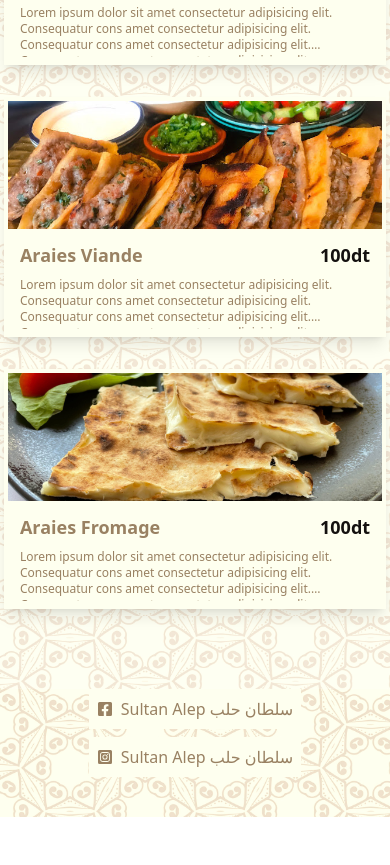
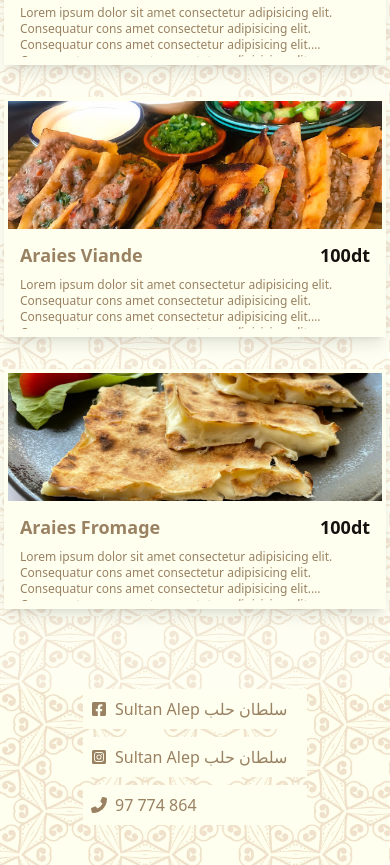
Before and after one commit to fedibbm/Menu_Sultan_Halab, a React (Vite) app: page /menu/Entrees in a window 390 px wide. Shown: the part 2067-2932 px from the top of the page. Before the commit the page ends 2884 px from the top, so only its background shows below. Built offline with nearby package versions, Linux system fonts and the light colour scheme; a web font is replaced by a local one.

Commit message:
added phone number to footer

```diff
--- a/src/components/Footer.jsx
+++ b/src/components/Footer.jsx
@@ -1,20 +1,25 @@
 import React from "react";
 import { FaFacebookSquare, FaInstagramSquare } from "react-icons/fa";
+import { FaPhoneFlip } from "react-icons/fa6";
 
 const Footer = () => {
     return (
         <div className="flex flex-col justify-center items-center gap-2 pb-10">
-            <div className="flex items-center text-darkerCaramel p-2 bg-lightBeige gap-2">
+            <div className="flex items-center text-darkerCaramel p-2 bg-lightBeige gap-2 w-56  ">
                 <FaFacebookSquare />
                 <a href="https://www.facebook.com/Alep.Sultan/">
                     Sultan Alep سلطان حلب{" "}
                 </a>
             </div>
-            <div className="flex items-center text-darkerCaramel p-2 bg-lightBeige gap-2">
+            <div className="flex items-center text-darkerCaramel p-2 bg-lightBeige gap-2 w-56   ">
                 <FaInstagramSquare />
                 <a href="https://www.instagram.com/sultan.alep/">
                     Sultan Alep سلطان حلب{" "}
                 </a>
+            </div>
+            <div className="flex items-center text-darkerCaramel p-2 bg-lightBeige gap-2 w-56   ">
+                <FaPhoneFlip />
+                <a href="tel:97774864">97 774 864</a>
             </div>
         </div>
     );
```
